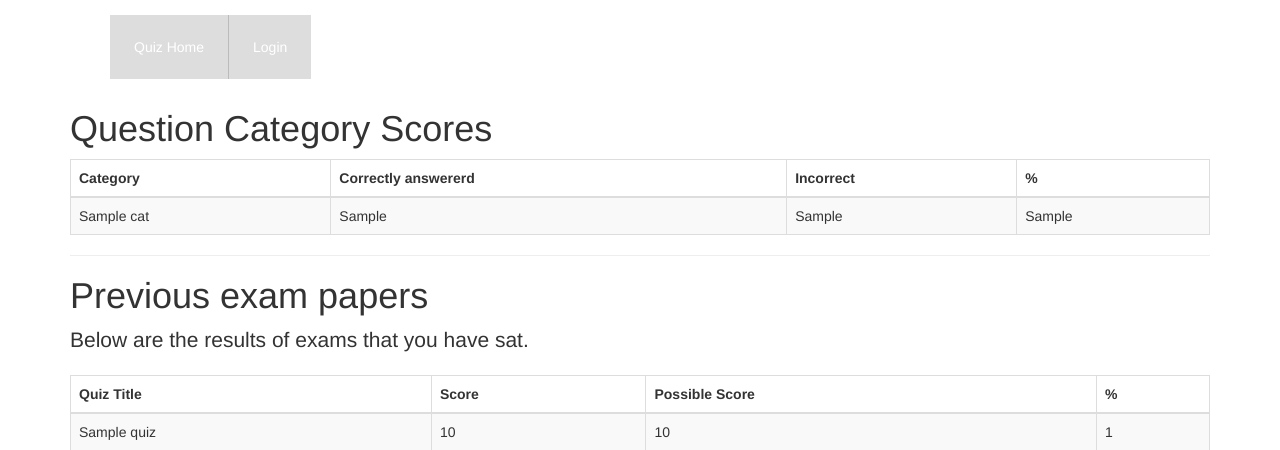
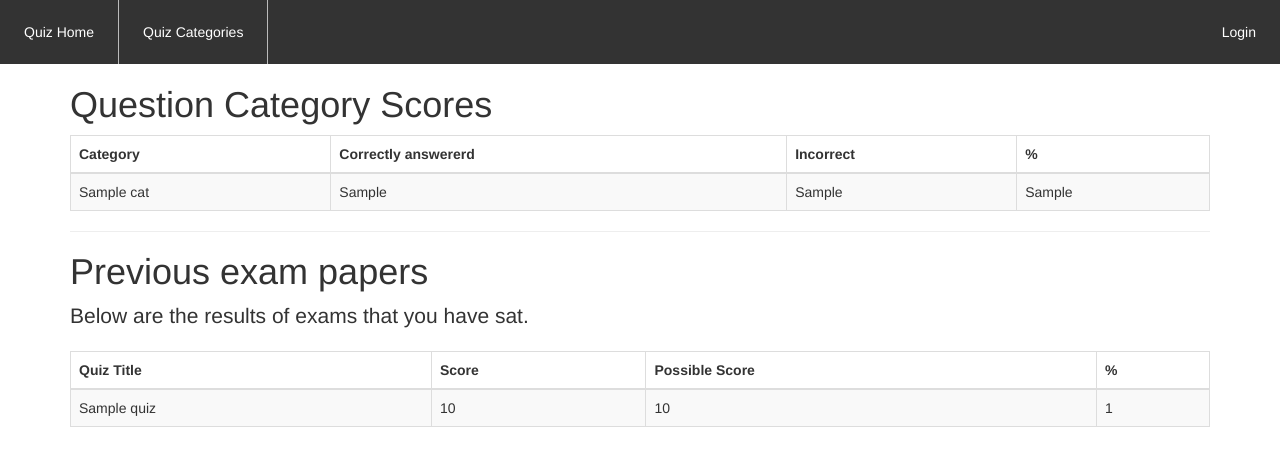
Before and after one commit to manthandubal/tomwalker_quizsite2, a Django app: template quiz/templates/progress.html in a window 1280 px wide. Shown: the top 450 px of the page. Run offline with Django 3.2, Linux system fonts and the light colour scheme; the template is opened without the code that fills it: most values are stand-ins (such as "Sample title", 1, 10 or a date in 2020); some libraries are stand-ins or nearby versions.

Commit message:
Fixed Login Logout view and Menu

```diff
--- a/quiz/templates/base.html
+++ b/quiz/templates/base.html
@@ -10,30 +10,43 @@
 <!-- styles -->
 <link rel="stylesheet" href="//netdna.bootstrapcdn.com/bootstrap/3.1.1/css/bootstrap.min.css">
 <style>
-    .ul {
-        list-style-type: none;
+	nav {
+		display: flex;
+		margin-top: 1.5rem ;
+		margin-bottom: 1.5rem;
+		min-height: 50px;
+	}
+    nav ul {
         background-color: #dddddd;
+        overflow: hidden;
+        background-color: #333;
+		position: fixed;
+        top: 0;
+		left: 0;
+		padding-left:0px;
+        width: 100%;
     }
 
-    li {
-        display: inline;
+    nav ul li {
+        display: block;
         padding: 8px;
         float: left;
-        background-color: #dddddd;
         border-right: 1px solid #bbb;
     }
-    li a {
+    nav ul li a {
         display: block;
         color: white;
         text-align: center;
         padding: 14px 16px;
         text-decoration: none;
     }
-    li:last-child {
+    nav ul li:last-child {
         border-right: none;
     }
-    li a:hover {
+    nav ul li a:hover {
         background-color: #111;
+		text-decoration: none;
+		color: white;
     }
 </style>
 
@@ -51,21 +64,34 @@
 
 <div class="container">
 
-    <nav style="display: flex; margin-top: 1.5rem ; margin-bottom: 1.5rem;">
-        <ul style="list-style-type: none; display: inline;">
+    <nav>
+        <ul>
             <li>
                 <a href="{% url 'quiz_index' %} ">Quiz Home</a>
             </li>
 
+			<li>
+                <a href="{% url 'quiz_category_list_all' %} ">Quiz Categories</a>
+            </li>
+
         {% if user.is_authenticated %}
-            <li>
-                Hello {{ user.username }}
+
+            <li style="float:right;">
+                <a href="">Hello {{ user.username }}</a>
             </li>
-            <li>
+            <li style="float:right;">
                 <a href="{% url 'logout' %}">Logout</a>
             </li>
+
+			<li>
+                <a href="{% url 'quiz_marking' %} ">Marking</a>
+            </li>
+
+			<li>
+                <a href="{% url 'quiz_progress' %} ">Progress</a>
+            </li>
         {% else %}
-            <li>
+            <li style="float:right;">
                 <a href="{% url 'login' %} ">Login</a>
             </li>
         {% endif %}
--- a/quiz/templates/quiz/register.html
+++ b/quiz/templates/quiz/register.html
@@ -11,13 +11,13 @@
  	{% csrf_token %}
  	{% if form %}
 
- 	<table>
+ 	<table class="table form-control">
  		{{ form }}
  	</table>
  	{% else %}
  		<h1>Could not find anything.. Sorry!!</h1>
  	{% endif %}
- 	<input type="submit" value="Register">
+ 	<input type="submit" value="Register" class="btn btn-success">
  </form>
 
 
--- a/quiz/urls.py
+++ b/quiz/urls.py
@@ -33,7 +33,7 @@ urlpatterns = [
 
     path('category/list/', CategoryList.as_view(), name='category_list'),
 
-    path('category/<str:category_name>/list/', SubCategoryList.as_view(), name='category_list'),
+    path('category/<str:category_name>/list/', SubCategoryList.as_view(), name='sub_category_list'),
 
     path('<slug:quiz_name>/list/', QuestionList.as_view(), name='question_list'),
 
--- a/quiz/views.py
+++ b/quiz/views.py
@@ -8,18 +8,12 @@ from .forms import QuestionForm, EssayForm
 from .models import Quiz, Category, Progress, Sitting, Question, SubCategory
 from essay.models import Essay_Question
 from django.shortcuts import redirect
-from django.http import HttpResponseRedirect
-from django.urls import reverse
 from django.contrib.auth import authenticate, login, logout
 from django.views import generic
 from django.views.generic import View
 from django.contrib.auth.models import User
 from .forms import UserRegistrationForm, UserLoginForm
 from rest_framework.response import Response
-# from rest_framework import status
-# from rest_framework import viewsets
-# from rest_framework import permissions
-# from rest_framework_json_api.parsers import JSONParser
 from rest_framework.views import APIView
 from .serializers import QuestionSerializer, QuizSerializer, SubCategorySerializer, CategorySerializer, \
     ProgressSerializer, MarkingSerializer
```
